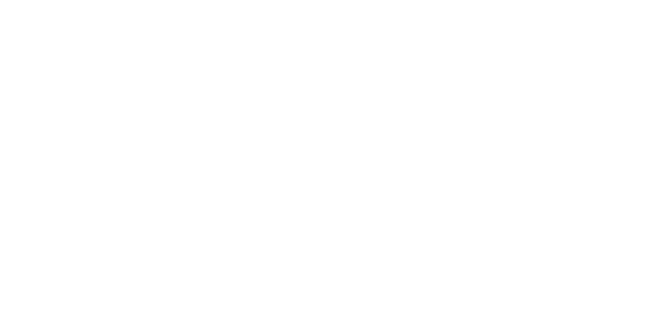
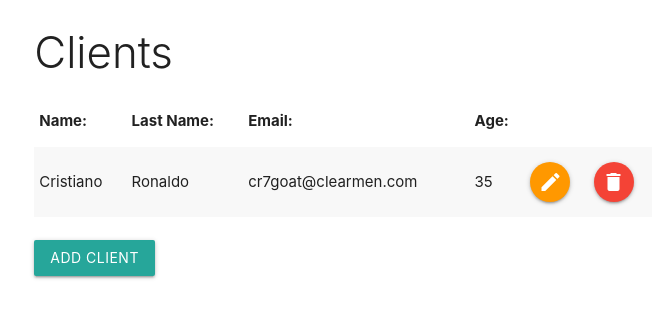
Before and after one commit to gabrieldeespindula/php-crud, a PHP site: page / in a window 1280 px wide. Before the commit the part shown is empty. Shown: the top 318 px of the page, without its empty margins (297-965 px from the left). Run offline with PHP 8.4, Linux system fonts and the light colour scheme.

Commit message:
Creating table

```diff
--- a/index.php
+++ b/index.php
@@ -3,6 +3,33 @@
 include_once "includes/header.php";
 ?>
 
+<div class="row">
+    <div class="col s12 m6 push-m3">
+        <h3 class="light">Clients</h3>
+        <table class="striped">
+            <thead>
+                <tr>
+                    <th>Name:</th>
+                    <th>Last Name:</th>
+                    <th>Email:</th>
+                    <th>Age:</th>
+                </tr>
+            </thead>
+            <tbody>
+                <td>Cristiano</td>
+                <td>Ronaldo</td>
+                <td>cr7goat@clearmen.com</td>
+                <td>35</td>
+                <td><a href="" class="btn-floating orange"><i class="material-icons">edit</i></a></td>
+                <td><a href="" class="btn-floating red"><i class="material-icons">delete</i></a></td>
+            </tbody>
+        </table>
+        <br>
+        <a href="" class="btn">Add client</a>
+    </div>
+</div>
+
+
 <?php
 //footer
 include_once "includes/footer.php";
```
